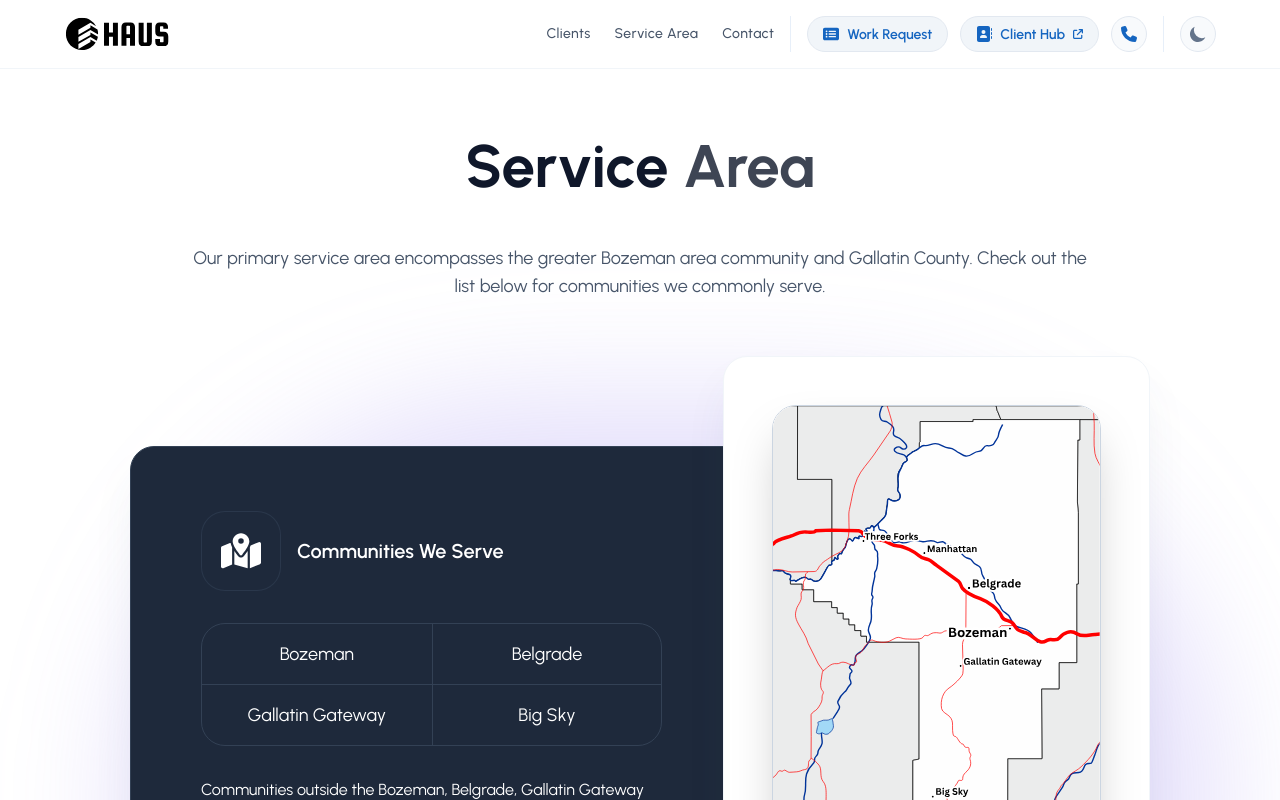
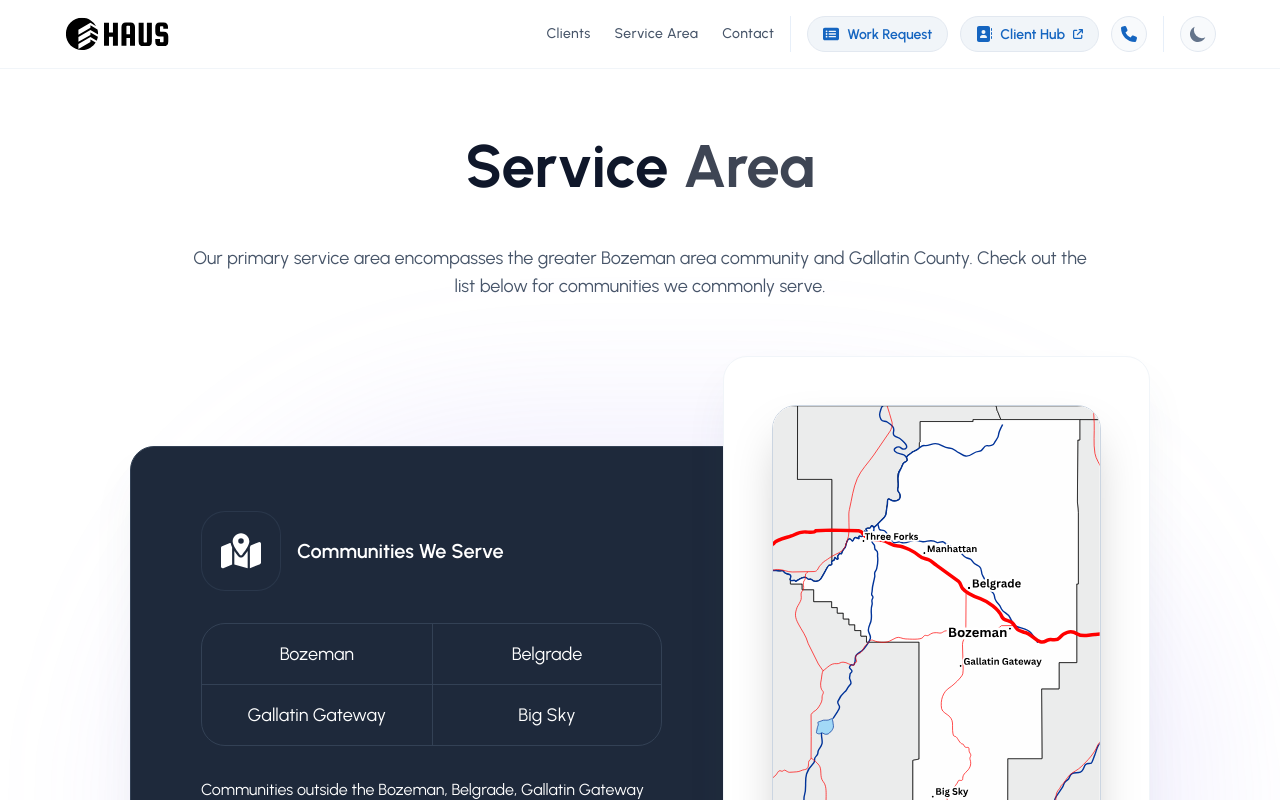
Before and after one commit to ben-v/haus, a React (Vite) app: page /service-area in a window 1280 px wide. Shown: the top 800 px of the page. Built offline with nearby package versions, Linux system fonts and the light colour scheme.

Commit message:
Make the background effect slightly less prominent

```diff
--- a/src/components/effects/ContentBackground.tsx
+++ b/src/components/effects/ContentBackground.tsx
@@ -1,6 +1,6 @@
 const ContentBackground = () => {
   return (
-    <div className="absolute inset-0 -bottom-20 mx-auto mt-auto h-[50rem] w-[68rem] rounded-full bg-secondaryLight/25 blur-3xl dark:bg-secondary/25 md:m-auto" />
+    <div className="absolute inset-0 -bottom-20 mx-auto mt-auto h-[50rem] w-[68rem] rounded-full bg-secondaryLight/10 blur-3xl dark:bg-secondary/10 md:m-auto" />
   )
 }
 
```
